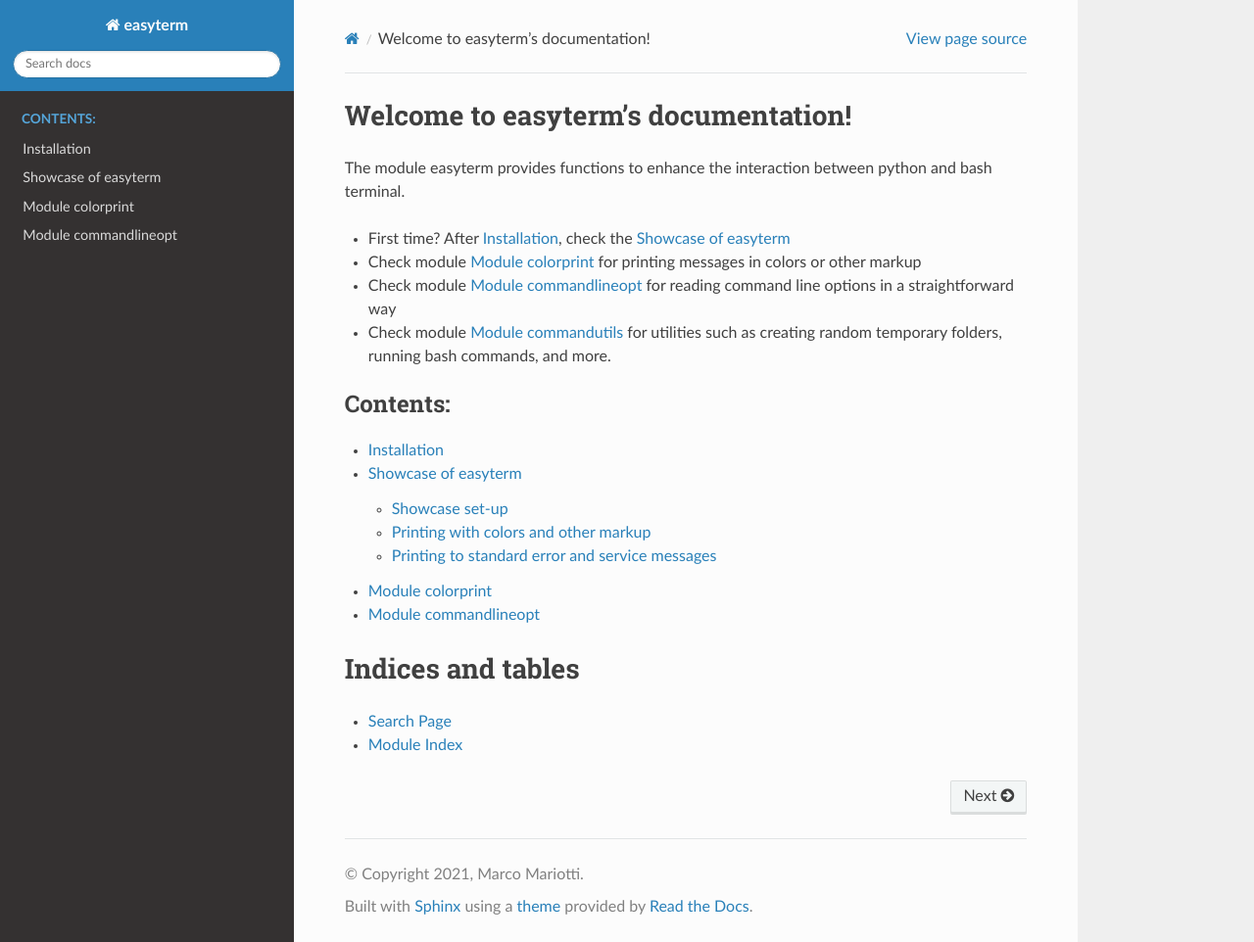
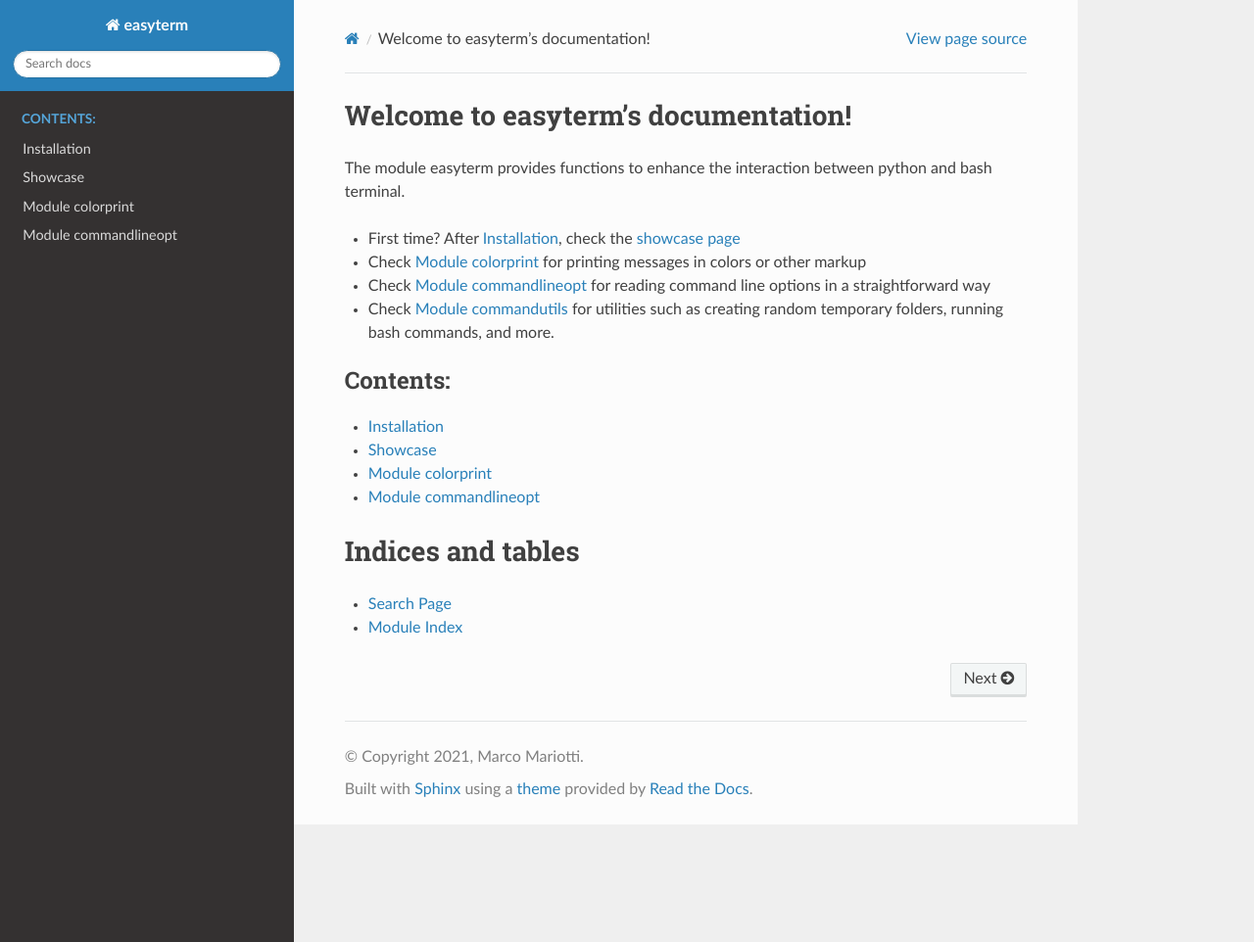
Before and after one commit to marco-mariotti/easyterm, a Sphinx documentation site: the page built from docs/index.rst, in a window 1280 px wide and 962 px high. Shown: the whole window at 98% size. Built offline with Sphinx 7.4.7 and the Read the Docs theme 2.0.0, drawn with Linux system fonts in a browser that asks for light colours.

Commit message:
updated docs

```diff
--- a/docs/index.rst
+++ b/docs/index.rst
@@ -9,13 +9,13 @@
 The module easyterm provides functions to enhance the interaction between
 python and bash terminal.
 
-- First time? After :doc:`installation`, check the :doc:`showcase`
-- Check module :doc:`colorprint` for printing messages in colors or other markup
-- Check module :doc:`commandlineopt` for reading command line options in a straightforward way
-- Check module :doc:`commandutils` for utilities such as creating random temporary folders, running bash commands, and more.
+- First time? After :doc:`installation`, check the :doc:`showcase page<showcase>`
+- Check :doc:`colorprint` for printing messages in colors or other markup
+- Check :doc:`commandlineopt` for reading command line options in a straightforward way
+- Check :doc:`commandutils` for utilities such as creating random temporary folders, running bash commands, and more.
 
 .. toctree::
-   :maxdepth: 2
+   :maxdepth: 1
    :caption: Contents:
 
    installation
--- a/docs/showcase.rst
+++ b/docs/showcase.rst
@@ -11,14 +11,14 @@
 
 
 
-Showcase of easyterm
-====================
+Showcase
+========
 
 Welcome to the showcase page of easyterm.
-Here, you'll find concisive examples to show the features
+Here, you'll find concise examples to show the features
 offered by this module.
 
-.. contents:: Contents of Tutorial
+.. contents:: Contents
 	         :depth: 3
 
 
@@ -32,11 +32,11 @@
 
 Printing with colors and other markup
 ~~~~~~~~~~~~~~~~~~~~~~~~~~~~~~~~~~~~~
-The module :doc:`colorprint` offers functions to easily print elegant messages
-to screen (using ANSI terminal colors).
+The module :doc:`colorprint` offers functions to print elegant messages
+to screen using ANSI terminal colors.
 
 Function :func:`~easyterm.colorprint.write` works like the python built-in ``print``, but
-additionally offers argument ``how``, which accept a markup code which defines the color
+additionally offers the argument ``how``, which accepts a markup code to define the color
 used to printing to screen the message.
 
 ::
@@ -76,33 +78,35 @@
 You may want to consistently highlight certain words to facilitate their visualization identification.
 The ``keywords`` argument serves this purpose::
 
-   >>> write("Let's highlight OK and ERROR words:\n #1 is OK \n #2 had ERROR \n #3 is OK", keywords={'OK':'green', 'ERROR':'red'})
+   >>> write("Let's highlight OK and ERROR words:\n #1 is OK \n #2 had ERROR \n #3 is OK",
+   ...   keywords={'OK':'green', 'ERROR':'red'})
 
 .. image:: images/colorprint_showcase.3.png
    :width: 350
 
 
-You may even set keywords globally, so that they're matched in every subsequent call
+You may instead set keywords globally, so that they're matched in every subsequent call
 of write, using :func:`~easyterm.colorprint.set_markup_keywords`::
 
   >>> set_markup_keywords({'OK':'green', 'NO':'red', '#':'yellow'})
   ... for i in range(10):
-  ...     write( f'#{i} divisible by 2? { "OK" if not i%2 else "NO"    }  | divisible by 3? {"OK" if not i%3 else "NO"}' )
+  ...     write( f'#{i} divisible by 2? { "OK" if not i%2 else "NO"    }' \
+  ...               f'| divisible by 3? {"OK" if not i%3 else "NO"}' )
 
 .. image:: images/colorprint_showcase.4.png
    :width: 350
 
 *Note: some of the examples above are colored using html; for most accurate results, run the code in a python terminal*
 
-Printing to standard error and service messages
-~~~~~~~~~~~~~~~~~~~~~~~~~~~~~~~~~~~~~~~~~~~~~~~
+Print errors, warnings and progress bars
+~~~~~~~~~~~~~~~~~~~~~~~~~~~~~~~~~~~~~~~~
 
 For printing to standard error rather than standard output, use function
 :func:`~easyterm.colorprint.printerr`, which takes the same exact arguments as
 :func:`~easyterm.colorprint.write`.
 
 Easyterm provides another convenient function, :func:`~easyterm.colorprint.service`,
-meant to print messages whose content changes over time, such as a progress status .
+meant to print messages whose content changes over time, such as a progress status.
 
 ::
 
@@ -112,3 +116,15 @@
    ...    if not i%10000:
    ...        service(f'Currently at {i/upto:.2%} ...')
    ... write('Finally done!')
+
+
+With service, it is straightforward to print a progress bar::
+
+    >>> barlength=50
+    ... nsteps=1000
+    ... write('Starting some heavy computation here!')
+    ... for step in range(nsteps):
+    ...     bar_done=int((step/nsteps)*barlength)
+    ...     service(f'Progress bar: {"|"*bar_done + "-"*(barlength-bar_done)} {step/nsteps:.1%}')
+    ...     pow(12345, 67890)  # computing serious stuff!
+    ... write('Finally done!')
```
Also changed, not shown: other parts of docs/showcase.rst (+7 -5 lines).
